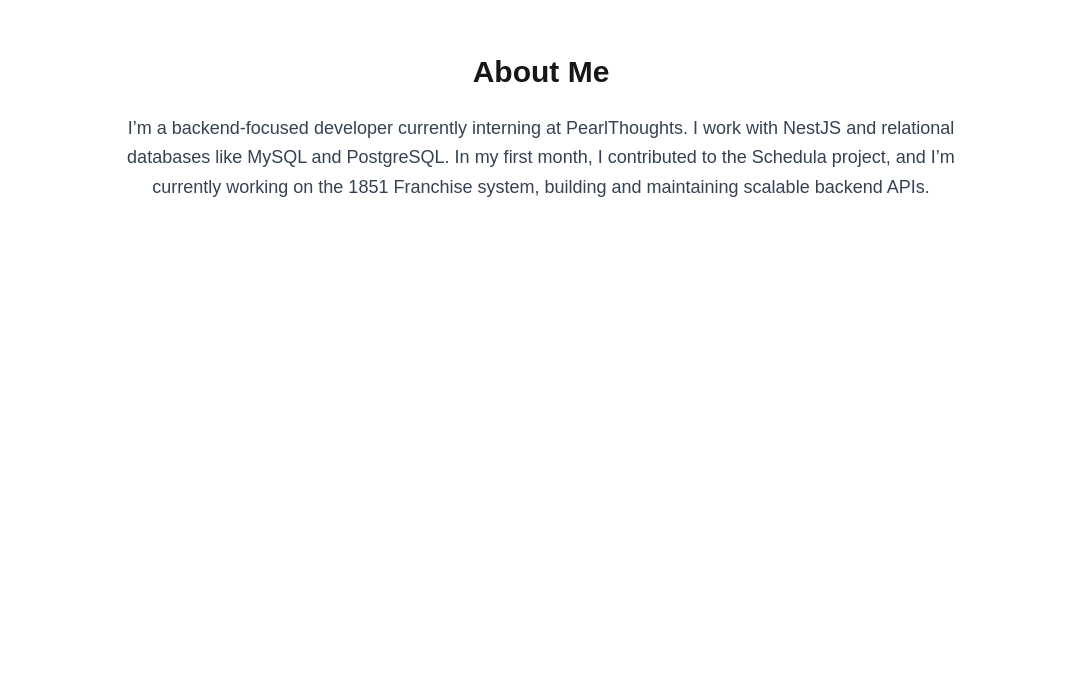
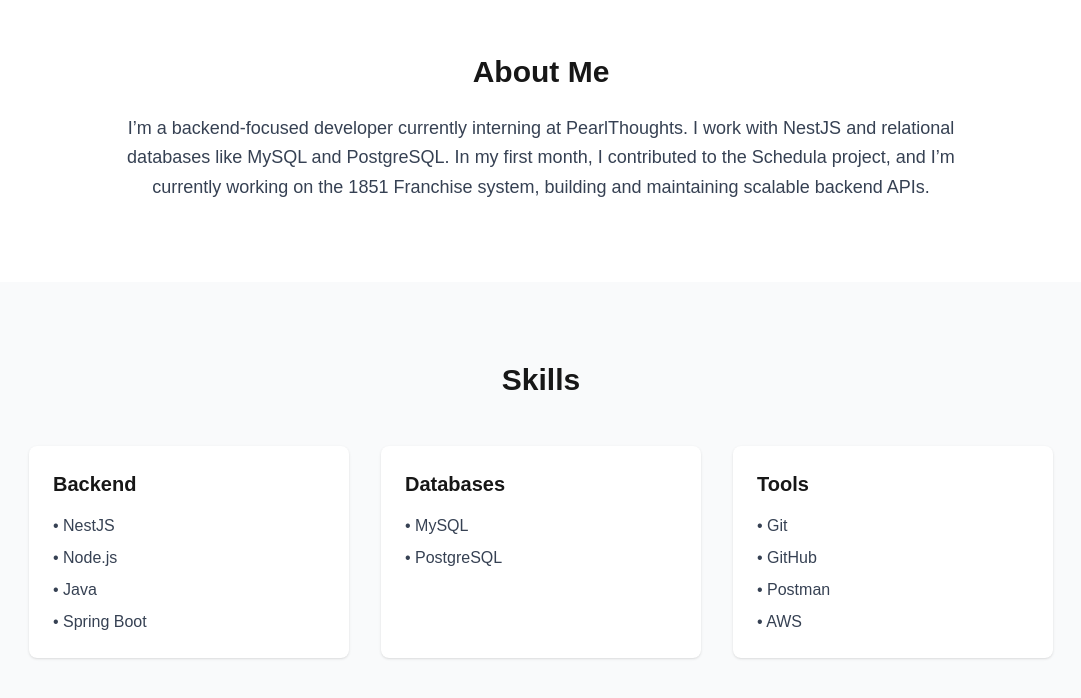
Before and after one commit to snehak07/interactive-portfolio, a Next.js app in the folder frontend/: page / in a window 1280 px wide. Shown: the part 887-1585 px from the top of the page, without its empty margins (99-1180 px from the left). Before the commit the page ends 1169 px from the top, so only its background shows below. Built offline with nearby package versions, Linux system fonts and the light colour scheme.

Commit message:
Add skills section

```diff
--- /dev/null
+++ b/frontend/app/components/Skills.tsx
@@ -0,0 +1,36 @@
+const skills = {
+  Backend: ["NestJS", "Node.js", "Java", "Spring Boot"],
+  Databases: ["MySQL", "PostgreSQL"],
+  Tools: ["Git", "GitHub", "Postman", "AWS"],
+};
+
+export default function Skills() {
+  return (
+    <section className="py-20 px-6 bg-gray-50">
+      <h2 className="text-3xl font-bold text-center mb-12">
+        Skills
+      </h2>
+
+      <div className="max-w-5xl mx-auto grid grid-cols-1 md:grid-cols-3 gap-8">
+        {Object.entries(skills).map(([category, items]) => (
+          <div
+            key={category}
+            className="bg-white p-6 rounded-lg shadow"
+          >
+            <h3 className="text-xl font-semibold mb-4">
+              {category}
+            </h3>
+
+            <ul className="space-y-2">
+              {items.map((skill) => (
+                <li key={skill} className="text-gray-700">
+                  • {skill}
+                </li>
+              ))}
+            </ul>
+          </div>
+        ))}
+      </div>
+    </section>
+  );
+}
--- a/frontend/app/page.tsx
+++ b/frontend/app/page.tsx
@@ -1,11 +1,13 @@
 import Hero from "./components/Hero";
 import About from "./components/About";
+import Skills from "./components/Skills";
 
 export default function Home() {
   return (
     <main>
       <Hero />
       <About />
+      <Skills />
     </main>
   );
 }
```
